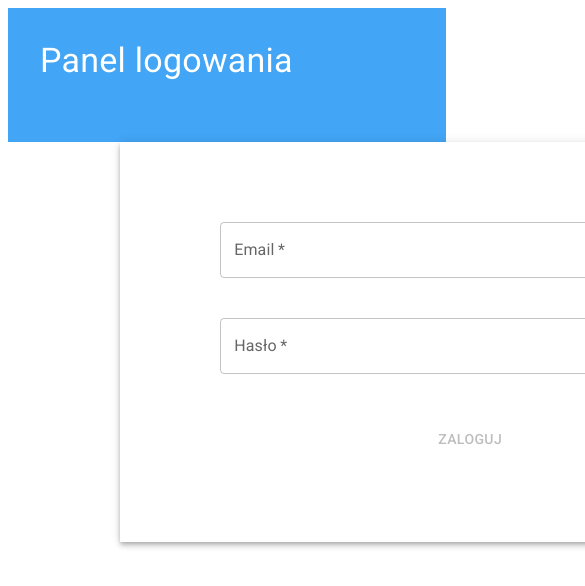
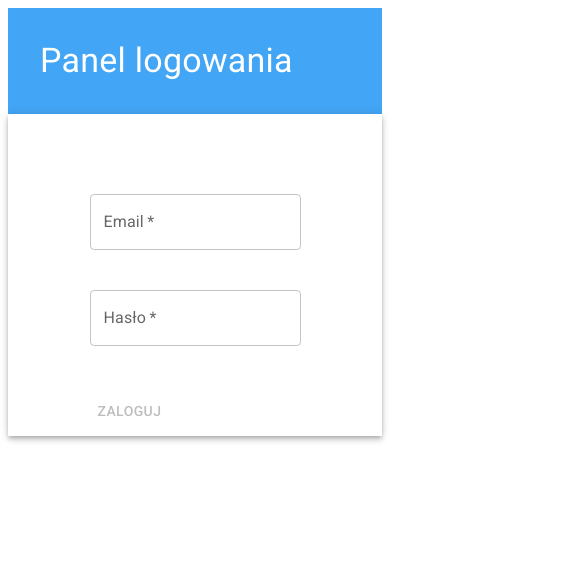
Before and after one commit to zibixD/projekt-panel, a React (Vite) app: page / in a window 390 px wide. Shown: the top 586 px of the page, 585 px wide, since content can reach past the window. Built offline with nearby package versions, Linux system fonts and the light colour scheme.

Commit message:
responsive design

```diff
--- a/src/components/CompanyDetail.jsx
+++ b/src/components/CompanyDetail.jsx
@@ -1,4 +1,4 @@
-import { Card, Typography } from "@mui/material";
+import { Card, Typography, Button } from "@mui/material";
 import { Tabs, Tab } from "@mui/material";
 import { TabPanel, TabContext } from "@mui/lab";
 import { useEffect, useState } from "react";
@@ -6,6 +6,7 @@ import { useParams } from "react-router-dom";
 import { getAuthToken } from "../util/auth";
 import { DataGrid } from "@mui/x-data-grid";
 import { Box } from "@mui/system";
+import { useLogout } from "../hooks/useLogout";
 
 const columns = [
     { field: "id", headerName: "Identyfikator", width: 150 },
@@ -20,6 +21,7 @@ const CompanyDetail = () => {
   const [value, setValue] = useState(0);
   const [member, setMember ] = useState([]);
   const params = useParams();
+  const logout = useLogout();
 
   // fetch danych
 
@@ -50,14 +52,30 @@ const CompanyDetail = () => {
     <>
       {details && (
         <>
+        <Card sx={{
+          display: 'flex',
+           backgroundColor: 'primary.light',
+           color: 'white',
+        }}>
           <Typography variant="h4" sx={{
-        backgroundColor: 'primary.light',
-        color: 'white',
-        height: 70,
-        width: '100%',
-        padding: 4 }}>
+            height: 70,
+            width: '100%',
+            padding: 4
+          }}>
             Szczegóły firmy - {details?.name ? details.name : "Nie podano"}
           </Typography>
+          <Button
+          onClick={logout}
+          sx={{
+            color: "white",
+            width: 250,
+            paddingRight: 2,
+            fontSize: 20,
+          }}
+          >
+            Wyloguj
+          </Button>
+        </Card>
           <Tabs
             value={value}
             onChange={changeHandler}
--- a/src/components/LoginForm.jsx
+++ b/src/components/LoginForm.jsx
@@ -17,8 +17,9 @@ const LoginForm = () => {
       <Typography variant="h4" sx={{
         backgroundColor: 'primary.light',
         color: 'white',
-        height: 70,
-        width: '100%',
+
+        height: {sx: 10, sm:70 },
+        width: {sx: "50%", sm: "100%"},
         padding: 4
 
       }}>Panel logowania</Typography>
@@ -28,16 +29,16 @@ const LoginForm = () => {
       flexDirection: 'column',
       alignItems: "center",
       boxShadow: 4,
-      width: 700,
-      height: 400,
-      marginLeft: '30%',
+      width: {sx: "100%", sm:700},
+      height: {sx: "100%", sm:400},
+      marginLeft: {sx: 100, sm: '30%'},
     }}>
       <Form action="/" method="post">
       <Box >
         <TextField
           sx={{
           mb: 5, mt: 10,
-          width: 500,
+          width: {sx:"100%", sm: 500}
 
         }}
           name="email"
@@ -53,7 +54,7 @@ const LoginForm = () => {
         <TextField
           sx={{
           mb: 5,
-          width: 500,
+          width: {sx:"100%", sm: 500}
         }}
           name="password"
           id="password"
@@ -65,8 +66,12 @@ const LoginForm = () => {
       </Box>
       <Button
         sx={{
-          width: 500,
           height: 50,
+          width: {sx:"100%", sm: 500},
+          display: 'flex',
+
+
+
         }}
         type="submit"
         disabled={!filledE || !filledP || isSubmitting} >
```
Also changed, not shown: src/hooks/useLogout.jsx (renamed from src/hooks/useLogout.js), src/theme/themeQuery.jsx (added).
